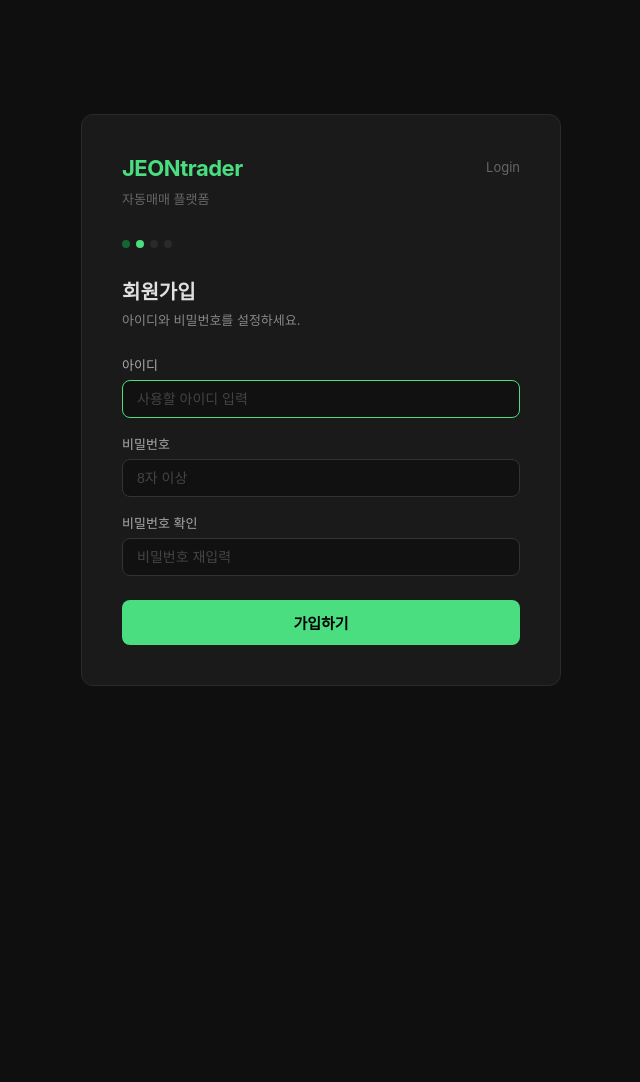
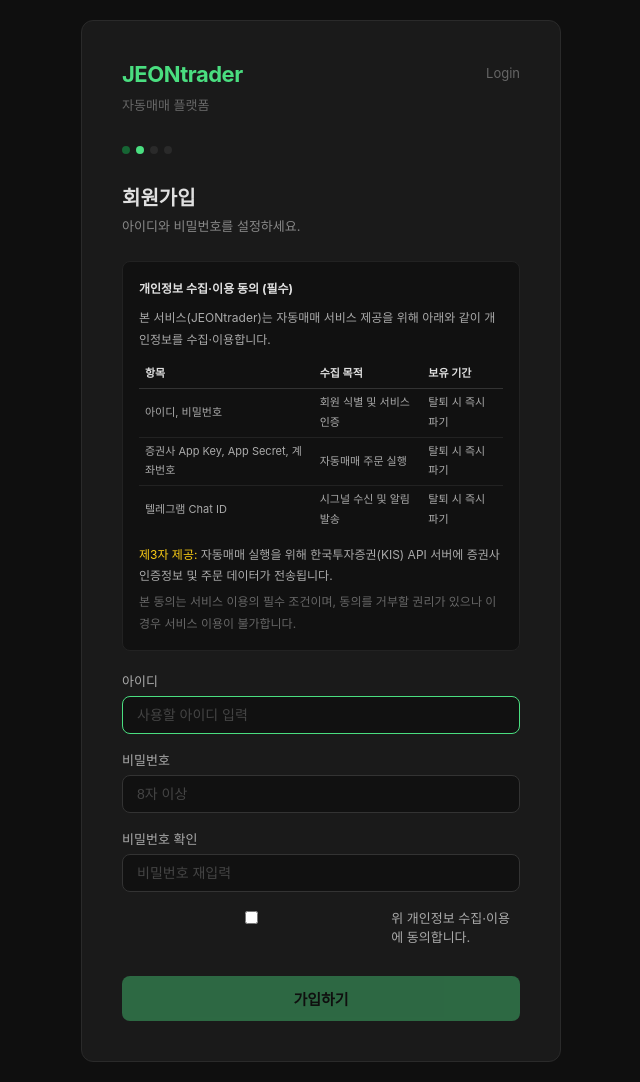
Before and after one commit to DeanJun/jeontrader-v2, a FastAPI app: template templates/register.html in a window 1280 px wide. Shown: the whole page, without its empty margins (319-959 px from the left). Before the commit the page ends 686 px from the top, so only its background shows below. Run offline with FastAPI, Linux system fonts and the light colour scheme; the template is opened without the code that fills it, so the values that code supplies are empty; parts of the project's set-up code (start-up, migrations or seed data) failed here and were passed over.

Commit message:
회원가입 개인정보 동의 추가 (DB 컬럼, 서버 검증, UI)
Co-Authored-By: Claude Sonnet 4.6 <noreply@anthropic.com>

```diff
--- a/app/models/user.py
+++ b/app/models/user.py
@@ -27,6 +27,7 @@ class User(Base):
     # 트레이딩 설정
     notify_only: Mapped[bool] = mapped_column(Boolean, default=False)
     is_active: Mapped[bool] = mapped_column(Boolean, default=True)
+    privacy_agreed: Mapped[bool] = mapped_column(Boolean, default=False)
 
     # 트레이딩 상태 (메모리와 동기화)
     kis_enabled: Mapped[bool] = mapped_column(Boolean, default=False)
--- a/templates/register.html
+++ b/templates/register.html
@@ -16,6 +16,39 @@
 <div class="error">{{ error }}</div>
 {% endif %}
 
+<div style="background:#111; border:1px solid #222; border-radius:8px; padding:16px; margin-bottom:20px; font-size:12px; color:#aaa; line-height:1.8;">
+    <div style="font-weight:bold; color:#e0e0e0; margin-bottom:8px;">개인정보 수집·이용 동의 (필수)</div>
+    <p style="margin:0 0 10px;">본 서비스(JEONtrader)는 자동매매 서비스 제공을 위해 아래와 같이 개인정보를 수집·이용합니다.</p>
+    <table style="width:100%; border-collapse:collapse; font-size:11px; margin-bottom:10px;">
+        <thead>
+            <tr style="color:#e0e0e0; border-bottom:1px solid #333;">
+                <th style="padding:4px 6px; text-align:left;">항목</th>
+                <th style="padding:4px 6px; text-align:left;">수집 목적</th>
+                <th style="padding:4px 6px; text-align:left;">보유 기간</th>
+            </tr>
+        </thead>
+        <tbody>
+            <tr style="border-bottom:1px solid #222;">
+                <td style="padding:4px 6px;">아이디, 비밀번호</td>
+                <td style="padding:4px 6px;">회원 식별 및 서비스 인증</td>
+                <td style="padding:4px 6px;">탈퇴 시 즉시 파기</td>
+            </tr>
+            <tr style="border-bottom:1px solid #222;">
+                <td style="padding:4px 6px;">증권사 App Key, App Secret, 계좌번호</td>
+                <td style="padding:4px 6px;">자동매매 주문 실행</td>
+                <td style="padding:4px 6px;">탈퇴 시 즉시 파기</td>
+            </tr>
+            <tr>
+                <td style="padding:4px 6px;">텔레그램 Chat ID</td>
+                <td style="padding:4px 6px;">시그널 수신 및 알림 발송</td>
+                <td style="padding:4px 6px;">탈퇴 시 즉시 파기</td>
+            </tr>
+        </tbody>
+    </table>
+    <p style="margin:0 0 4px;"><span style="color:#facc15;">제3자 제공:</span> 자동매매 실행을 위해 한국투자증권(KIS) API 서버에 증권사 인증정보 및 주문 데이터가 전송됩니다.</p>
+    <p style="margin:0; color:#666;">본 동의는 서비스 이용의 필수 조건이며, 동의를 거부할 권리가 있으나 이 경우 서비스 이용이 불가합니다.</p>
+</div>
+
 <form method="post" action="/register">
     <div class="form-group">
         <label>아이디</label>
@@ -29,6 +62,22 @@
         <label>비밀번호 확인</label>
         <input type="password" name="password_confirm" placeholder="비밀번호 재입력">
     </div>
-    <button type="submit" class="btn">가입하기</button>
+    <div style="display:flex; align-items:flex-start; gap:10px; margin-bottom:16px;">
+        <input type="checkbox" name="privacy_agree" id="privacy_agree" style="margin-top:3px; accent-color:#4ade80;">
+        <label for="privacy_agree" style="font-size:13px; color:#aaa; cursor:pointer;">
+            위 개인정보 수집·이용에 동의합니다.
+        </label>
+    </div>
+    <button type="submit" class="btn" id="submit-btn" disabled style="opacity:0.4;">가입하기</button>
 </form>
+
+{% block scripts %}
+<script>
+document.getElementById('privacy_agree').addEventListener('change', function() {
+    const btn = document.getElementById('submit-btn');
+    btn.disabled = !this.checked;
+    btn.style.opacity = this.checked ? '1' : '0.4';
+});
+</script>
 {% endblock %}
+{% endblock %}
```
Also changed, not shown: alembic/versions/a1b2c3d4e5f6_add_privacy_agreed.py (added, +22 -0 lines), app/web.py (+5 -2 lines).
